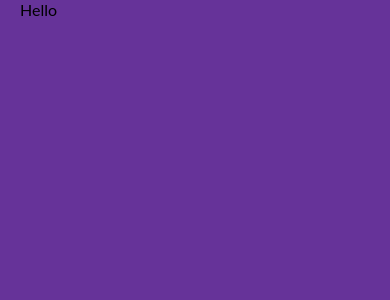
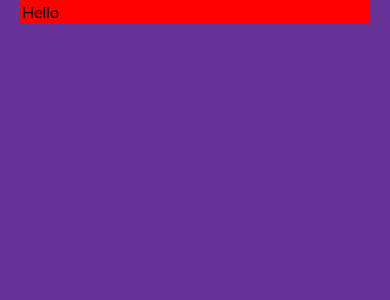
Before and after one commit to ri123-ya/RR_Estate, a React (Vite) app: page / in a window 390 px wide. Shown: the top 300 px of the page. Built offline with nearby package versions, Linux system fonts and the light colour scheme.

Commit message:
adjusting the max-width of 3 section body

```diff
--- a/src/App.jsx
+++ b/src/App.jsx
@@ -2,10 +2,11 @@ import "./Layout.scss"
 function App() {
 
   return (
-    <div className="Layout">
-      Hello
+    <div class="Layout">
+      <div class="container">
+        Hello
+      </div>
     </div>
-
   )
 }
 
--- a/src/Layout.scss
+++ b/src/Layout.scss
@@ -9,8 +9,16 @@
     padding-left: 20px;
     padding-right: 20px;
 
-    .container{
-        @include res.sm{
+    .container {
+        @include res.lg {
+            background-color: coral;
+        }
+
+        @include res.md {
+            background-color: cornflowerblue;
+        }
+
+        @include res.sm {
             background-color: red;
         }
     }
--- a/src/responsive.scss
+++ b/src/responsive.scss
@@ -1,5 +1,19 @@
-@mixin sm{
-    @media (max-width: 576px){
-       @content;
+
+@mixin lg {
+    @media (max-width: 992px) {
+        @content;
     }
 }
+
+@mixin md {
+    @media (max-width: 768px) {
+        @content;
+    }
+}
+
+@mixin sm {
+    @media (max-width: 576px) {
+        border: 2px solid red;
+        @content;
+    }
+}
```
